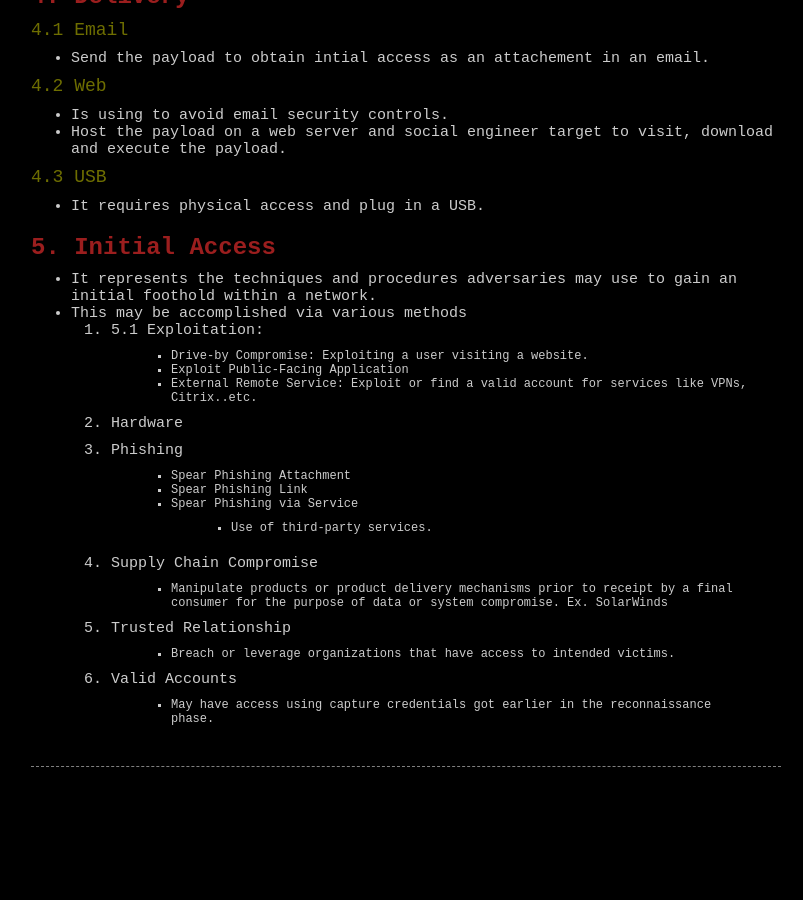
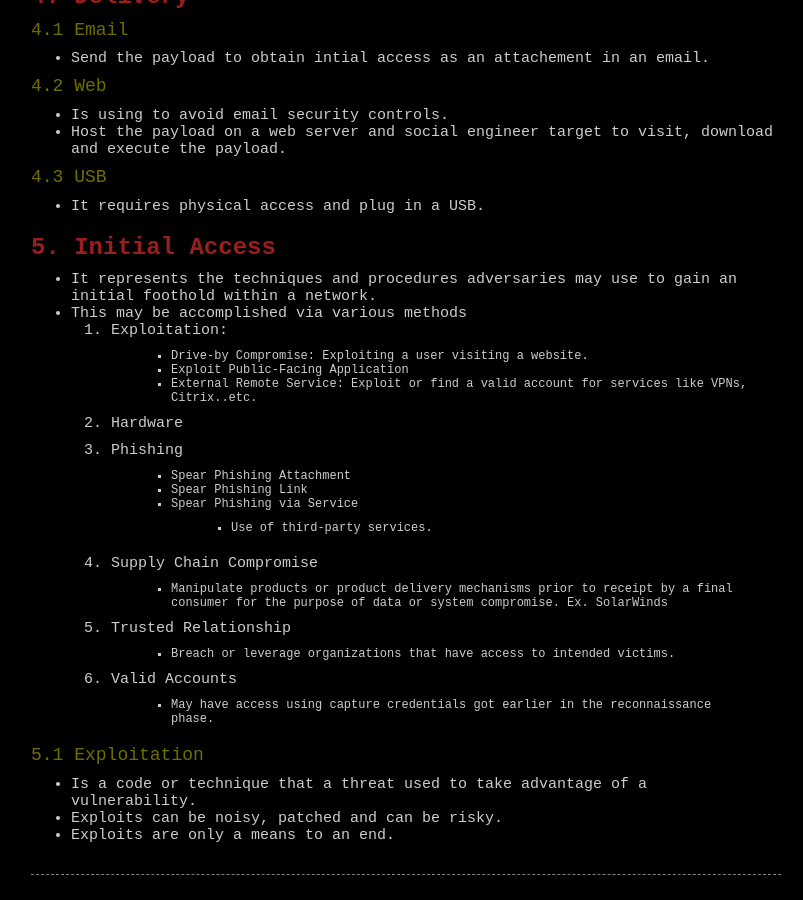
Before and after one commit to wizoutsugar/wizoutsugar.github.io, a Jekyll site: the page built from _posts/2020/RedTeam/2020-12-26-Exercise.md, in a window 1280 px wide and 900 px high, scrolled down 1038 px. Shown: the whole window, without its empty margins (234-1037 px from the left). Built offline with Jekyll 4.4.1, drawn with Linux system fonts in a browser that asks for light colours; comment, search, counter and statistics services are not loaded; before the commit the page ends 1830 px from its top, so only the background shows below that.

Commit message:
Update 2020-12-26-Exercise.md

```diff
--- a/_posts/2020/RedTeam/2020-12-26-Exercise.md
+++ b/_posts/2020/RedTeam/2020-12-26-Exercise.md
@@ -84,3 +84,8 @@ tags:
 
     6. Valid Accounts
         > - May have access using capture credentials got earlier in the reconnaissance phase.
+
+#### 5.1 Exploitation
+- Is a code or technique that a threat used to take advantage of a vulnerability.
+- Exploits can be noisy, patched and can be risky.
+- Exploits are only a means to an end.
```
Also changed, not shown: other parts of _posts/2020/RedTeam/2020-12-26-Exercise.md (+1 -1 lines).
